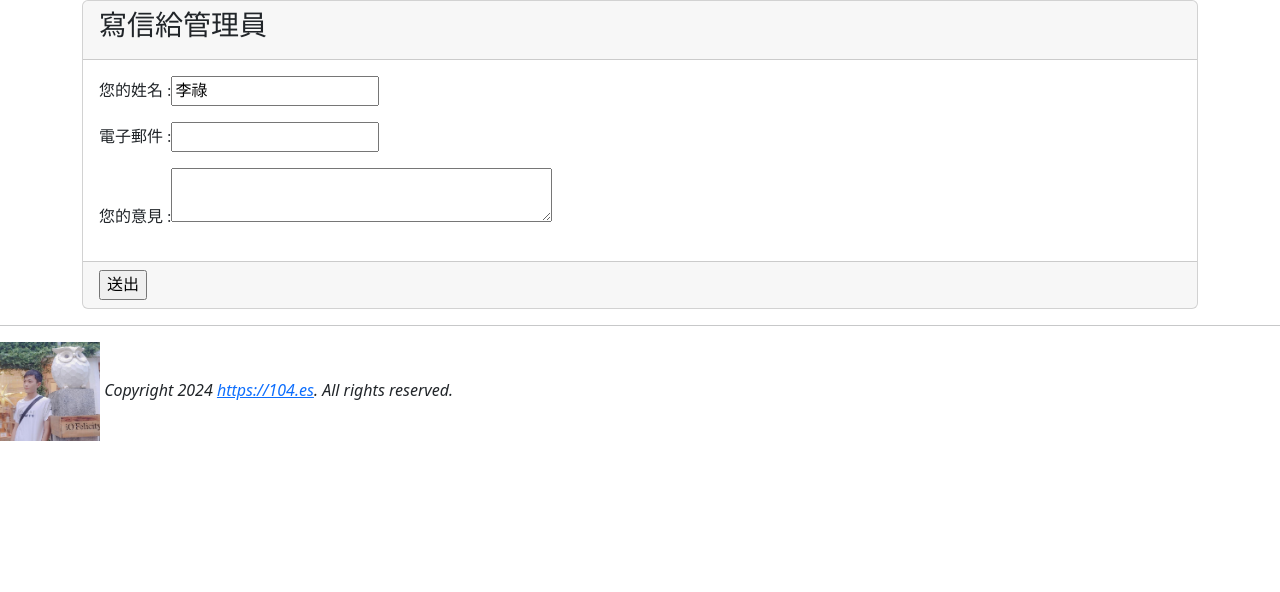
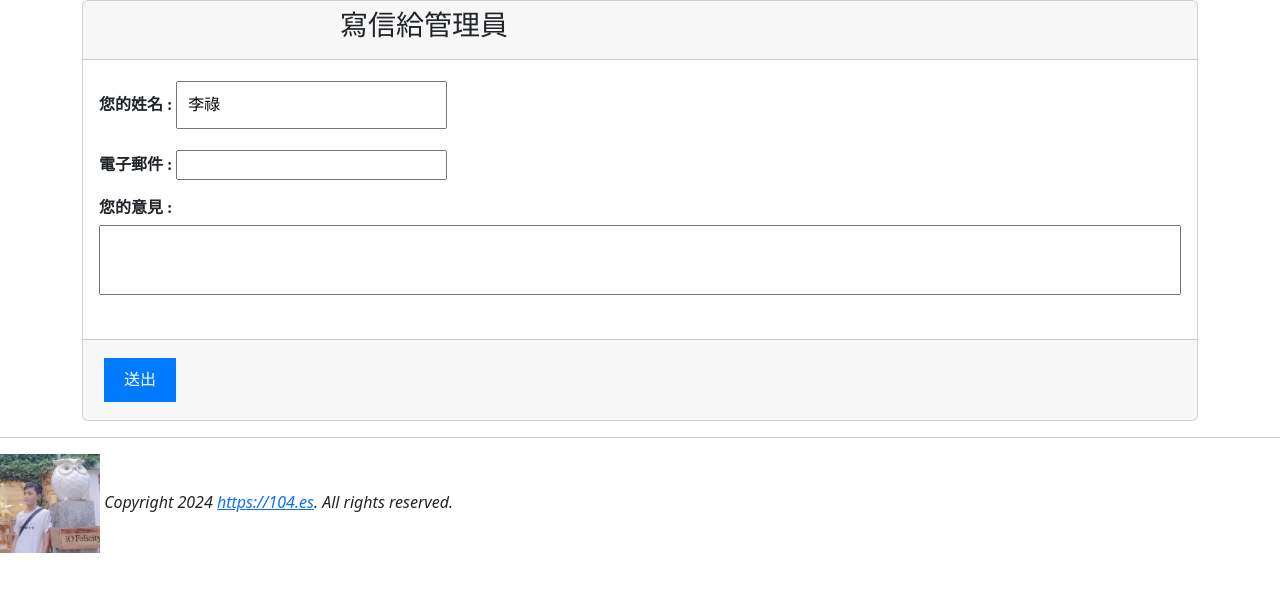
Before and after one commit to XiaoWang1212/questionnaire, a Django app: page /contact/ in a window 1280 px wide. Shown: the part 72-664 px from the top of the page. Run offline with Django 5.2, Linux system fonts and the light colour scheme; some libraries are stand-ins or nearby versions.

Commit message:
add css and change input block

```diff
--- /dev/null
+++ b/static/css/style.css
@@ -0,0 +1,40 @@
+form {
+    width: 100%;
+    max-width: 600px;
+    margin: 0 auto;
+}
+
+label {
+    font-weight: bold;
+}
+
+input[type="text"], textarea {
+    width: 100%;
+    padding: 10px;
+    margin: 5px 0;
+    box-sizing: border-box;
+}
+
+textarea {
+    resize: none; /* 禁止用戶調整 */
+    height: auto; /* 高度可自由調整 */
+}
+
+small {
+    display: block;
+    margin-top: 5px;
+    color: #555;
+}
+
+input[type="submit"], input[type="reset"] {
+    padding: 10px 20px;
+    margin: 10px 5px;
+    background-color: #007bff;
+    color: #fff;
+    border: none;
+    cursor: pointer;
+}
+
+input[type="submit"]:hover, input[type="reset"]:hover {
+    background-color: #0056b3;
+}
--- a/templates/base.html
+++ b/templates/base.html
@@ -8,6 +8,9 @@
 <link href="https://cdn.jsdelivr.net/npm/bootstrap@5.2.3/dist/css/bootstrap.min.css" rel="stylesheet"
 integrity="sha384-rbsA2VBKQhggwzxH7pPCaAqO46MgnOM80zW1RWuH61DGLwZJEdK2Kadq2F9CUG65" crossorigin="anonymous">
 <link rel="stylesheet" href="https://cdn.jsdelivr.net/npm/bootstrap-icons@1.10.3/font/bootstrap-icons.css">
+
+{% load static %}
+    <link rel="stylesheet" href="{% static 'css/style.css' %}">
 <style>
 h1, h2, h3, h4, h5, p, div {
     font-family: 微軟正黑體;
--- a/templates/contact.html
+++ b/templates/contact.html
@@ -19,12 +19,12 @@
         </div>
         <div class="card-body">
             <!--{{ form.as_p }}-->
-            <p><label for="id_user_name">您的姓名 :</label><input id="id_user_name"
-                maxlength="50" name="user_name" type="text" value="李祿" /></p>
-            <p><label for="id_user_email">電子郵件 :</label><input id="id_user_email"
-                name="user_email" type="email" /></p>
-            <p><label for="id_user_message">您的意見 :</label><textarea cols="40"
-                id="id_user_message" name="user_message" rols="10"></textarea></p>
+            <p><label for="id_user_name">您的姓名 :</label>
+                <input id="id_user_name" maxlength="5" name="user_name" type="text" value="李祿" style="width: 25%; "/></p>
+            <p><label for="id_user_email">電子郵件 :</label>
+                <input id="id_user_email" maxlength="30" name="user_email" type="email" style="width: 25%;" /></p>
+            <p><label for="id_user_message">您的意見 :</label>
+                <textarea cols="40" id="id_user_message" name="user_message" rols="10"></textarea></p>
         </div>
         <div class="card-footer">
             <script src="https://www.google.com/recaptcha/api.js"></script>
```
Also changed, not shown: templates/fillQA.html (+3 -6 lines).
